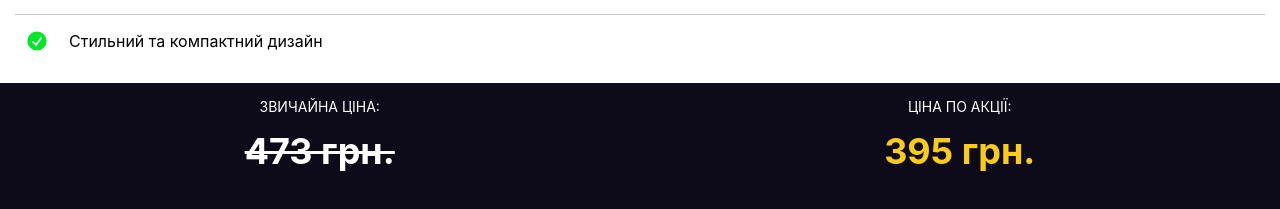
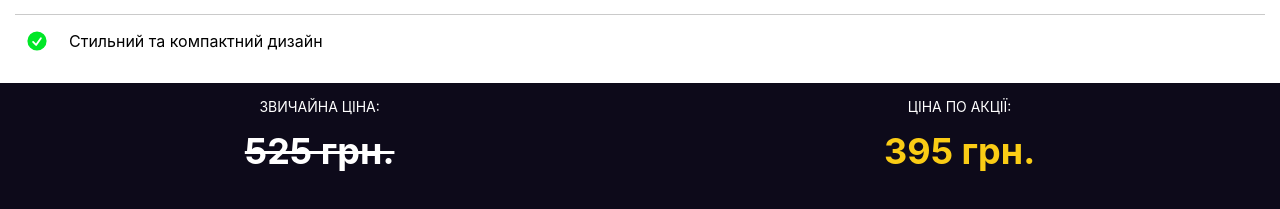
Before and after one commit to Mishakivskiy/Shvabra, a React (Create React App) app: page / in a window 1280 px wide. Shown: the part 1866-2075 px from the top of the page. Built offline with nearby package versions, Linux system fonts and the light colour scheme.

Commit message:
refactor

```diff
--- a/src/App.js
+++ b/src/App.js
@@ -103,7 +103,7 @@ function App() {
                 ЗВИЧАЙНА ЦІНА:
               </p>
               <p className='price__num'>
-                473 грн.
+                525 грн.
               </p>
             </div>
             <div>
@@ -158,9 +158,9 @@ function App() {
         <div>
           <img src={shop_2} alt='' />
         </div>
-        <div>
+        {/* <div>
           <img src={shop_4} alt='' />
-        </div>
+        </div> */}
         <div>
           <img src={shop_3} alt='' />
         </div>
@@ -281,7 +281,7 @@ function App() {
             </div>
           </div>
         </div>
-        <div>
+        {/* <div>
           <img src={shop_1} alt=""/>
         </div>
         <div>
@@ -311,7 +311,7 @@ function App() {
               </p>
             </li>
           </ul>
-        </div>
+        </div> */}
         <div className='btn-block'>
           <div className='price'>
             <div>
@@ -319,7 +319,7 @@ function App() {
                 ЗВИЧАЙНА ЦІНА:
               </p>
               <p className='price__num'>
-                473 грн.
+                525 грн.
               </p>
             </div>
             <div>
@@ -354,9 +354,6 @@ function App() {
                 Менеджер звʼяжеться з Вами для підтвердження замовлення
               </div>
           </div>
-          <div className='itemAc'>
-            Залишилось товару по акції: 8 шт.
-          </div>
         </div>
       </div>
     </div>
--- a/src/App.scss
+++ b/src/App.scss
@@ -173,7 +173,7 @@ svg {
 .call {
   width: 100%;
   font-size: .875rem;
-  color: #000;
+  color: #fc7100;
   margin: 10px 0;
 }
 
```
